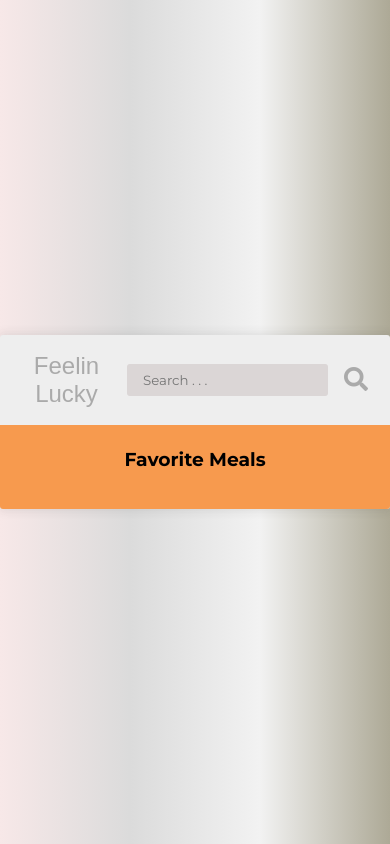
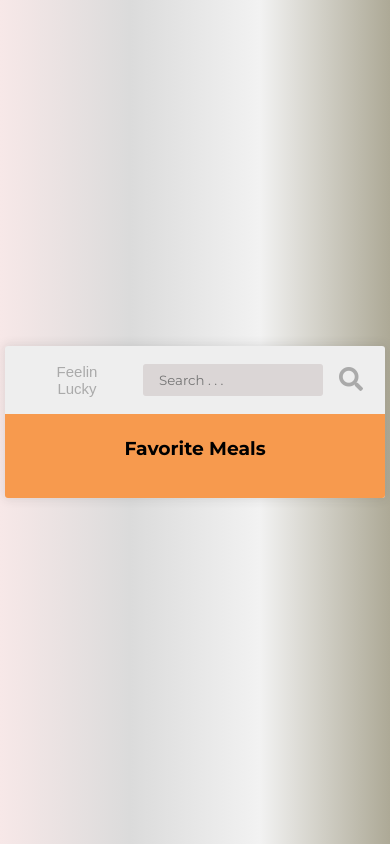
Before and after one commit to cference8/recipe-app, a plain HTML site: page index.html in a window 390 px wide. Drawn offline with Linux system fonts and the light colour scheme; no server answers.

Commit message:
update css

```diff
--- a/style.css
+++ b/style.css
@@ -31,7 +31,6 @@ body {
 
 .mobile-container {
   background-color: #eee;
-  width: 400px;
   box-shadow: 0 0 10px 2px #3333331a;
   border-radius: 3px;
   overflow: hidden;
@@ -208,3 +207,17 @@ header button {
 .meal-info h1 {
   text-align: center;
 }
+
+@media only screen and (max-width: 399px) {
+  .mobile-container {
+    margin: 5px;
+  }
+
+  #feelin-lucky {
+    font-size: 15px;
+  }
+
+  #search-term {
+    width: 180px;
+  }
+}
```
